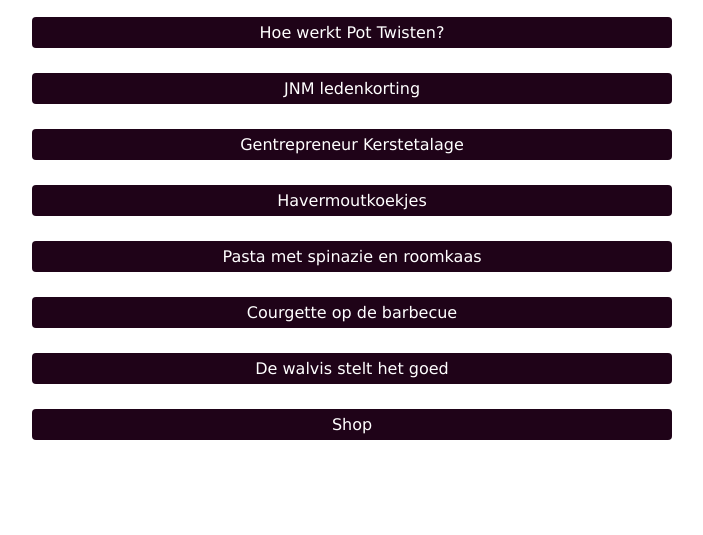
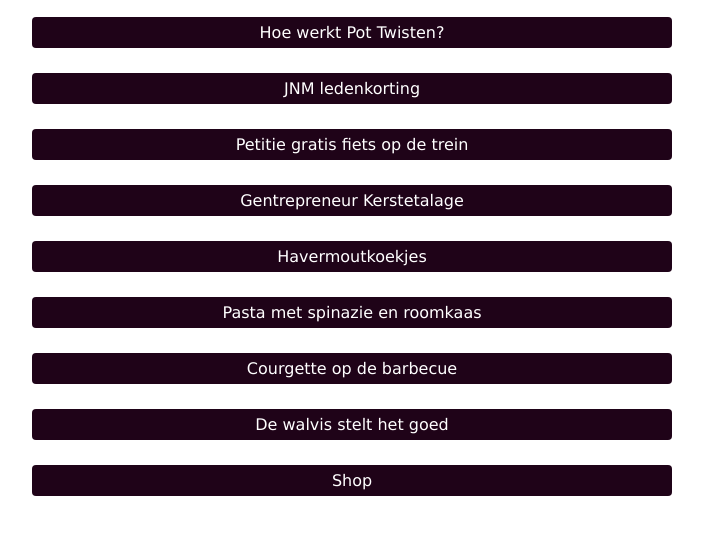
Before and after one commit to Pot-Twist/Link-In-Bio, a plain HTML site: page index.html in a window 1280 px wide. Shown: the part 203-738 px from the top of the page, without its empty margins (288-991 px from the left). Drawn offline with Linux system fonts and the light colour scheme.

Commit message:
Update index.html

```diff
--- a/index.html
+++ b/index.html
@@ -19,6 +19,9 @@
         </a>
         <a href="https://ptw.st/jnm-ledenkorting" target="_blank">
             <button>JNM ledenkorting</button>
+        </a>
+        <a href="https://ptw.st/petitie-gratis-fiets-op-de-trein">
+            <button>Petitie gratis fiets op de trein</button>
         </a>
         <a href="https://ptw.st/e5f58" target="_blank">
             <button>Gentrepreneur Kerstetalage</button>
```
